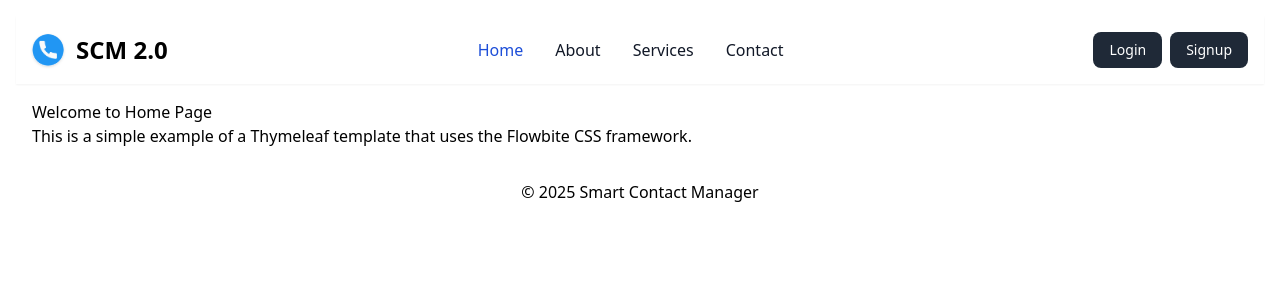
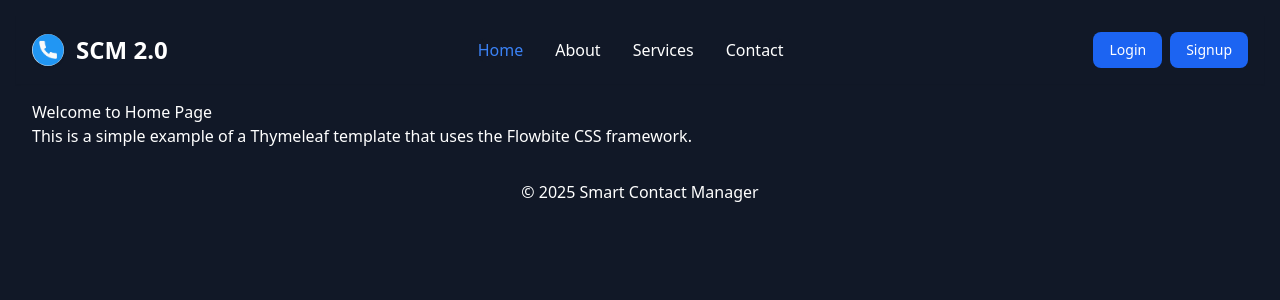
Before and after one commit to mehmoodulhaq570/Smart-Contact-Manager, a Spring Boot app: page /home in a window 1280 px wide. Shown: the top 300 px of the page. Run offline with Spring Boot 4, Linux system fonts and the light colour scheme; some libraries are stand-ins or nearby versions.

Commit message:
Dark theme added web pages

```diff
--- a/src/main/resources/static/css/output.css
+++ b/src/main/resources/static/css/output.css
@@ -603,10 +603,6 @@ video {
   height: 2rem;
 }
 
-.w-1\/2 {
-  width: 50%;
-}
-
 .w-10 {
   width: 2.5rem;
 }
@@ -653,22 +649,12 @@ video {
   margin-left: calc(0.75rem * calc(1 - var(--tw-space-x-reverse)));
 }
 
-.space-y-3 > :not([hidden]) ~ :not([hidden]) {
-  --tw-space-y-reverse: 0;
-  margin-top: calc(0.75rem * calc(1 - var(--tw-space-y-reverse)));
-  margin-bottom: calc(0.75rem * var(--tw-space-y-reverse));
-}
-
 .self-center {
   align-self: center;
 }
 
 .whitespace-nowrap {
   white-space: nowrap;
-}
-
-.rounded {
-  border-radius: 0.25rem;
 }
 
 .rounded-full {
@@ -697,19 +683,9 @@ video {
   border-color: rgb(229 231 235 / var(--tw-border-opacity, 1));
 }
 
-.bg-blue-500 {
-  --tw-bg-opacity: 1;
-  background-color: rgb(59 130 246 / var(--tw-bg-opacity, 1));
-}
-
 .bg-blue-700 {
   --tw-bg-opacity: 1;
   background-color: rgb(29 78 216 / var(--tw-bg-opacity, 1));
-}
-
-.bg-gray-100 {
-  --tw-bg-opacity: 1;
-  background-color: rgb(243 244 246 / var(--tw-bg-opacity, 1));
 }
 
 .bg-gray-50 {
@@ -764,10 +740,6 @@ video {
   line-height: 1.25rem;
 }
 
-.font-bold {
-  font-weight: 700;
-}
-
 .font-medium {
   font-weight: 500;
 }
@@ -801,11 +773,6 @@ video {
   --tw-shadow: 0 1px 2px 0 rgb(0 0 0 / 0.05);
   --tw-shadow-colored: 0 1px 2px 0 var(--tw-shadow-color);
   box-shadow: var(--tw-ring-offset-shadow, 0 0 #0000), var(--tw-ring-shadow, 0 0 #0000), var(--tw-shadow);
-}
-
-.hover\:bg-blue-400:hover {
-  --tw-bg-opacity: 1;
-  background-color: rgb(96 165 250 / var(--tw-bg-opacity, 1));
 }
 
 .hover\:bg-gray-100:hover {
@@ -843,61 +810,6 @@ video {
 .focus\:ring-gray-200:focus {
   --tw-ring-opacity: 1;
   --tw-ring-color: rgb(229 231 235 / var(--tw-ring-opacity, 1));
-}
-
-.dark\:border-gray-700:is(.dark *) {
-  --tw-border-opacity: 1;
-  border-color: rgb(55 65 81 / var(--tw-border-opacity, 1));
-}
-
-.dark\:bg-blue-600:is(.dark *) {
-  --tw-bg-opacity: 1;
-  background-color: rgb(37 99 235 / var(--tw-bg-opacity, 1));
-}
-
-.dark\:bg-gray-800:is(.dark *) {
-  --tw-bg-opacity: 1;
-  background-color: rgb(31 41 55 / var(--tw-bg-opacity, 1));
-}
-
-.dark\:bg-gray-900:is(.dark *) {
-  --tw-bg-opacity: 1;
-  background-color: rgb(17 24 39 / var(--tw-bg-opacity, 1));
-}
-
-.dark\:text-gray-400:is(.dark *) {
-  --tw-text-opacity: 1;
-  color: rgb(156 163 175 / var(--tw-text-opacity, 1));
-}
-
-.dark\:text-white:is(.dark *) {
-  --tw-text-opacity: 1;
-  color: rgb(255 255 255 / var(--tw-text-opacity, 1));
-}
-
-.dark\:hover\:bg-blue-700:hover:is(.dark *) {
-  --tw-bg-opacity: 1;
-  background-color: rgb(29 78 216 / var(--tw-bg-opacity, 1));
-}
-
-.dark\:hover\:bg-gray-700:hover:is(.dark *) {
-  --tw-bg-opacity: 1;
-  background-color: rgb(55 65 81 / var(--tw-bg-opacity, 1));
-}
-
-.dark\:hover\:text-white:hover:is(.dark *) {
-  --tw-text-opacity: 1;
-  color: rgb(255 255 255 / var(--tw-text-opacity, 1));
-}
-
-.dark\:focus\:ring-blue-800:focus:is(.dark *) {
-  --tw-ring-opacity: 1;
-  --tw-ring-color: rgb(30 64 175 / var(--tw-ring-opacity, 1));
-}
-
-.dark\:focus\:ring-gray-600:focus:is(.dark *) {
-  --tw-ring-opacity: 1;
-  --tw-ring-color: rgb(75 85 99 / var(--tw-ring-opacity, 1));
 }
 
 @media (min-width: 768px) {
@@ -971,27 +883,84 @@ video {
     --tw-text-opacity: 1;
     color: rgb(29 78 216 / var(--tw-text-opacity, 1));
   }
-
-  .md\:dark\:bg-gray-900:is(.dark *) {
-    --tw-bg-opacity: 1;
-    background-color: rgb(17 24 39 / var(--tw-bg-opacity, 1));
-  }
-
-  .md\:dark\:text-blue-500:is(.dark *) {
-    --tw-text-opacity: 1;
-    color: rgb(59 130 246 / var(--tw-text-opacity, 1));
-  }
-
-  .md\:dark\:hover\:bg-transparent:hover:is(.dark *) {
-    background-color: transparent;
-  }
-
-  .md\:dark\:hover\:text-blue-500:hover:is(.dark *) {
-    --tw-text-opacity: 1;
-    color: rgb(59 130 246 / var(--tw-text-opacity, 1));
-  }
 }
 
 .rtl\:space-x-reverse:where([dir="rtl"], [dir="rtl"] *) > :not([hidden]) ~ :not([hidden]) {
   --tw-space-x-reverse: 1;
 }
+
+.dark\:border-gray-700:where(.dark, .dark *) {
+  --tw-border-opacity: 1;
+  border-color: rgb(55 65 81 / var(--tw-border-opacity, 1));
+}
+
+.dark\:bg-blue-600:where(.dark, .dark *) {
+  --tw-bg-opacity: 1;
+  background-color: rgb(37 99 235 / var(--tw-bg-opacity, 1));
+}
+
+.dark\:bg-gray-800:where(.dark, .dark *) {
+  --tw-bg-opacity: 1;
+  background-color: rgb(31 41 55 / var(--tw-bg-opacity, 1));
+}
+
+.dark\:bg-gray-900:where(.dark, .dark *) {
+  --tw-bg-opacity: 1;
+  background-color: rgb(17 24 39 / var(--tw-bg-opacity, 1));
+}
+
+.dark\:text-gray-400:where(.dark, .dark *) {
+  --tw-text-opacity: 1;
+  color: rgb(156 163 175 / var(--tw-text-opacity, 1));
+}
+
+.dark\:text-white:where(.dark, .dark *) {
+  --tw-text-opacity: 1;
+  color: rgb(255 255 255 / var(--tw-text-opacity, 1));
+}
+
+.dark\:hover\:bg-blue-700:hover:where(.dark, .dark *) {
+  --tw-bg-opacity: 1;
+  background-color: rgb(29 78 216 / var(--tw-bg-opacity, 1));
+}
+
+.dark\:hover\:bg-gray-700:hover:where(.dark, .dark *) {
+  --tw-bg-opacity: 1;
+  background-color: rgb(55 65 81 / var(--tw-bg-opacity, 1));
+}
+
+.dark\:hover\:text-white:hover:where(.dark, .dark *) {
+  --tw-text-opacity: 1;
+  color: rgb(255 255 255 / var(--tw-text-opacity, 1));
+}
+
+.dark\:focus\:ring-blue-800:focus:where(.dark, .dark *) {
+  --tw-ring-opacity: 1;
+  --tw-ring-color: rgb(30 64 175 / var(--tw-ring-opacity, 1));
+}
+
+.dark\:focus\:ring-gray-600:focus:where(.dark, .dark *) {
+  --tw-ring-opacity: 1;
+  --tw-ring-color: rgb(75 85 99 / var(--tw-ring-opacity, 1));
+}
+
+@media (min-width: 768px) {
+  .md\:dark\:bg-gray-900:where(.dark, .dark *) {
+    --tw-bg-opacity: 1;
+    background-color: rgb(17 24 39 / var(--tw-bg-opacity, 1));
+  }
+
+  .md\:dark\:text-blue-500:where(.dark, .dark *) {
+    --tw-text-opacity: 1;
+    color: rgb(59 130 246 / var(--tw-text-opacity, 1));
+  }
+
+  .md\:dark\:hover\:bg-transparent:hover:where(.dark, .dark *) {
+    background-color: transparent;
+  }
+
+  .md\:dark\:hover\:text-blue-500:hover:where(.dark, .dark *) {
+    --tw-text-opacity: 1;
+    color: rgb(59 130 246 / var(--tw-text-opacity, 1));
+  }
+}
--- a/src/main/resources/templates/fragments/base.html
+++ b/src/main/resources/templates/fragments/base.html
@@ -2,6 +2,7 @@
 <!-- This contains all the common things that can be used by other html files -->
 <!-- This fragment defines a reusable parent layout for Thymeleaf templates -->
 <html
+  class="dark"
   lang="en"
   th:fragment="parent(content, title, script)"
   xmlns:th="http://www.thymeleaf.org"
@@ -17,7 +18,7 @@
     <link rel="stylesheet" data-th-href="@{/css/output.css}" />
   </head>
 
-  <body class="p-4">
+  <body class="p-4 dark:bg-gray-900 dark:text-white">
     <!-- Navigation bar -->
     <nav th:replace="fragments/navbar :: navbar" class="p-4">
       <!-- Navigation items will be replaced here -->
--- a/tailwind.config.js
+++ b/tailwind.config.js
@@ -8,5 +8,5 @@ module.exports = {
     extend: {},
   },
   plugins: [],
-  darkMode: "class",
+  darkMode: "selector", // Enable dark mode based on a class
 };
```
